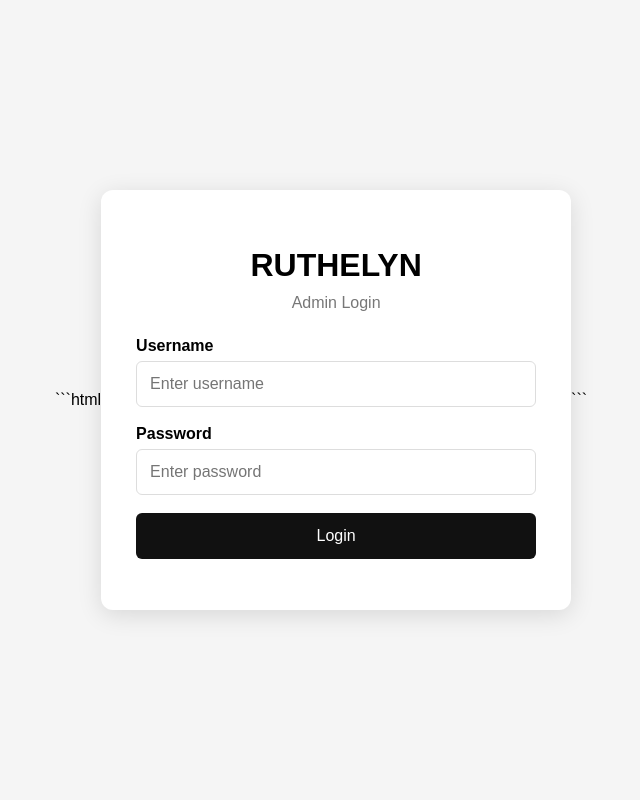
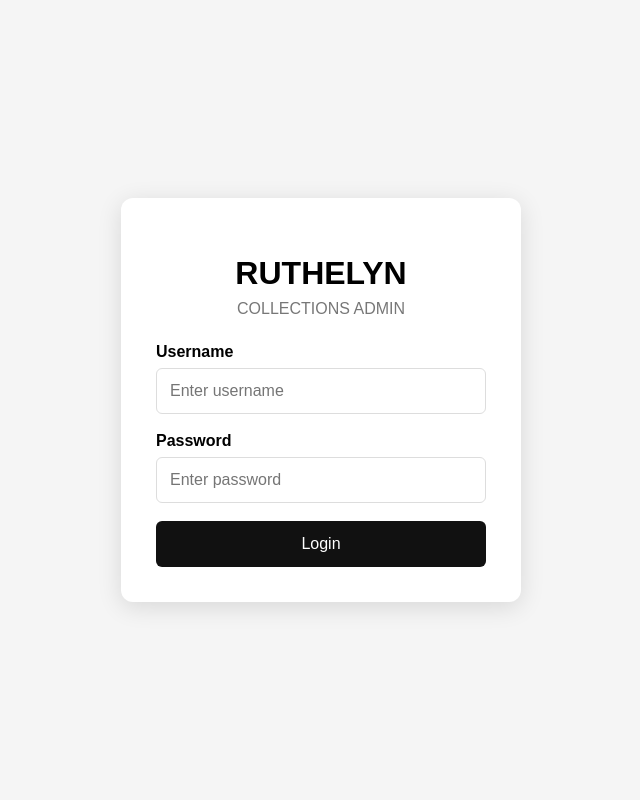
Before and after one commit to onosprosper/RUTHELYN-WEB, a Flask app: template templates/admin_login.html in a window 1280 px wide. Shown: the whole page, without its empty margins (319-959 px from the left). Run offline with Flask 3, Linux system fonts and the light colour scheme; the template is opened without the code that fills it, so the values that code supplies are empty.

Commit message:
Refactor admin login HTML structure and styles

````diff
--- a/templates/admin_login.html
+++ b/templates/admin_login.html
@@ -1,4 +1,3 @@
-```html
 <!DOCTYPE html>
 <html lang="en">
 <head>
@@ -8,6 +7,10 @@
     <title>Admin Login - RUTHELYN COLLECTIONS</title>
 
     <style>
+        * {
+            box-sizing: border-box;
+        }
+
         body {
             margin: 0;
             min-height: 100vh;
@@ -29,7 +32,7 @@
 
         h1 {
             text-align: center;
-            margin-bottom: 10px;
+            margin-bottom: 8px;
         }
 
         .subtitle {
@@ -40,13 +43,12 @@
 
         label {
             display: block;
-            margin-bottom: 6px;
+            margin-bottom: 7px;
             font-weight: bold;
         }
 
         input {
             width: 100%;
-            box-sizing: border-box;
             padding: 13px;
             margin-bottom: 18px;
             border: 1px solid #ddd;
@@ -87,7 +89,7 @@
     <h1>RUTHELYN</h1>
 
     <div class="subtitle">
-        Admin Login
+        COLLECTIONS ADMIN
     </div>
 
     {% with messages = get_flashed_messages() %}
@@ -102,20 +104,22 @@
 
     <form method="POST">
 
-        <label>Username</label>
+        <label for="username">Username</label>
 
         <input
             type="text"
+            id="username"
             name="username"
             placeholder="Enter username"
             required
             autocomplete="username"
         >
 
-        <label>Password</label>
+        <label for="password">Password</label>
 
         <input
             type="password"
+            id="password"
             name="password"
             placeholder="Enter password"
             required
@@ -132,4 +136,3 @@
 
 </body>
 </html>
-```
````
